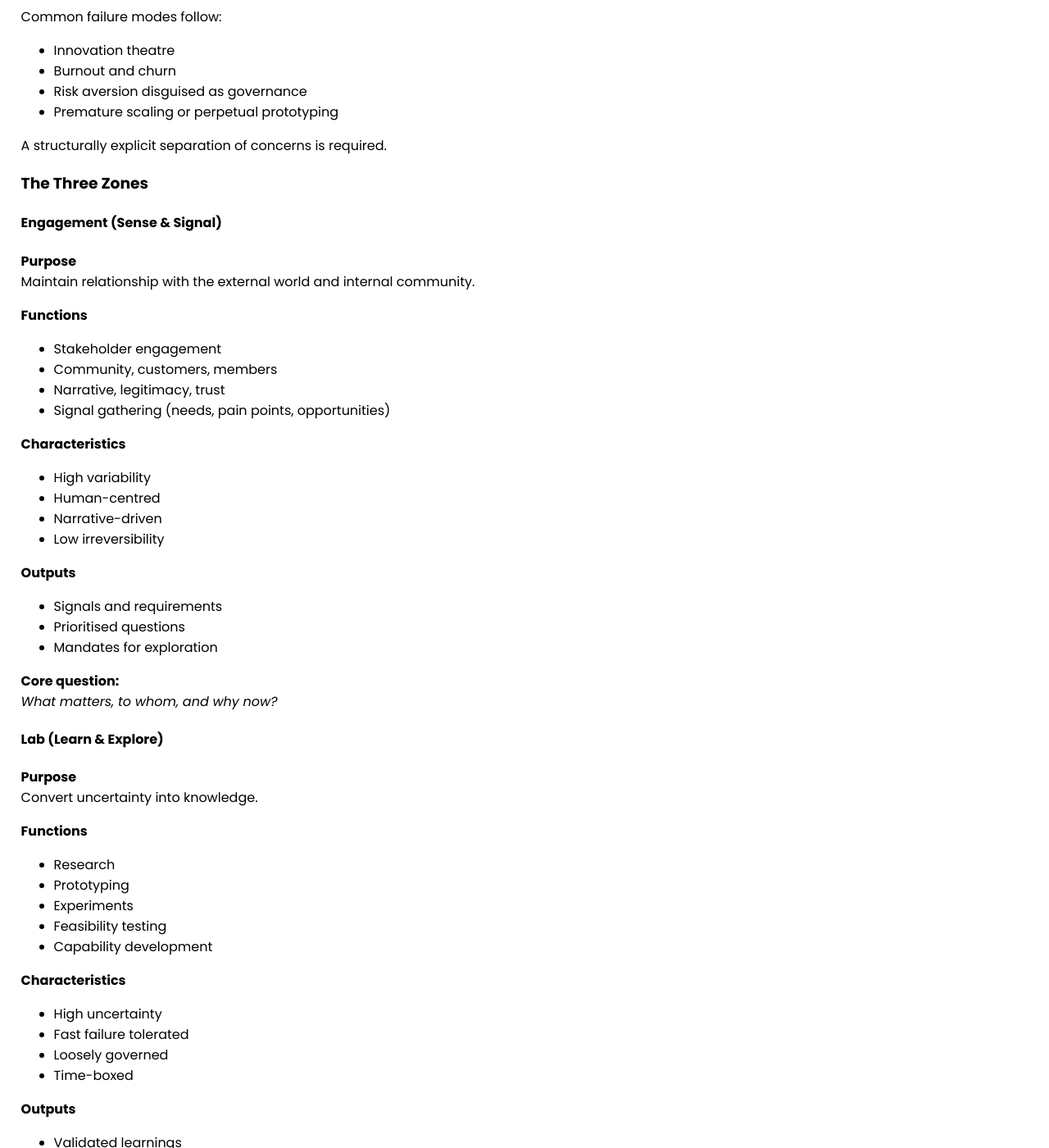
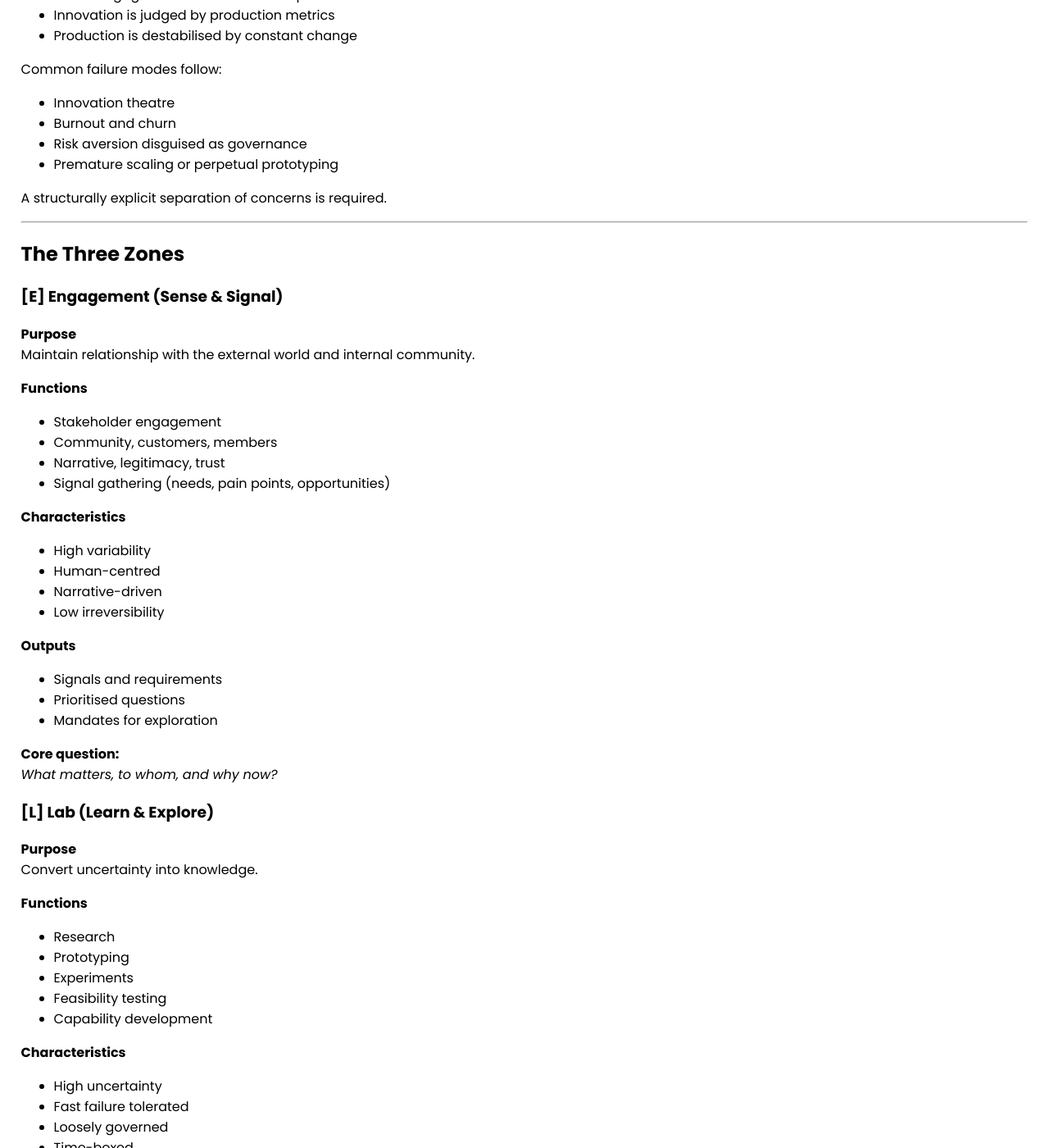
Before and after one commit to selfdriven-engagement/selfdriven-actuate, a Jekyll site: the page built from docs/pages/framework-engagement-lab-production.md, in a window 1280 px wide and 1400 px high, scrolled down 500 px. Shown: the whole window at 82% size. Built offline with Jekyll 4.4.1, drawn with Linux system fonts in a browser that asks for light colours; some of the changed text lies outside the part shown.

```diff
--- a/docs/pages/framework-engagement-lab-production.md
+++ b/docs/pages/framework-engagement-lab-production.md
@@ -4,7 +4,7 @@ title: Engagement–Lab–Production Framework for Continuous Actuation - selfdr
 permalink: /framework/engagement–lab–production
 ---
 
-## The Engagement–Lab–Production (ELP) Framework for Continuous Actuation
+# The Engagement–Lab–Production (ELP) Framework for Continuous Actuation
 
 **Traditional organisational structures optimise for stability and control, but struggle under conditions of rapid technological change, uncertainty, and distributed participation.**
 
@@ -28,9 +28,11 @@ Common failure modes follow:
 
 A structurally explicit separation of concerns is required.
 
-### The Three Zones
+---
 
-#### Engagement (Sense & Signal)
+## The Three Zones
+
+### [E] Engagement (Sense & Signal)
 
 **Purpose**
 Maintain relationship with the external world and internal community.
@@ -55,7 +57,7 @@ Maintain relationship with the external world and internal community.
 **Core question:**
 *What matters, to whom, and why now?*
 
-#### Lab (Learn & Explore)
+### [L] Lab (Learn & Explore)
 
 **Purpose**
 Convert uncertainty into knowledge.
@@ -82,7 +84,7 @@ Convert uncertainty into knowledge.
 **Core question:**
 *What could work, and under what conditions?*
 
-#### Production (Deliver & Sustain)
+### [P] Production (Deliver & Sustain)
 
 **Purpose**
 Deliver reliable, repeatable value.
@@ -109,7 +111,9 @@ Deliver reliable, repeatable value.
 **Core question:**
 *How do we deliver this safely, repeatedly, and at scale?*
 
-### Boundary Rules (Critical Interfaces)
+---
+
+## Boundary Rules (Critical Interfaces)
 
 #### Engagement ↔ Lab
 - Engagement may request exploration
@@ -126,10 +130,12 @@ Deliver reliable, repeatable value.
 - Production does not negotiate scope directly
 - Scope changes route through lab or formal change control
 
+---
+
 ### Governance by Zone
 
-| Domain      | Governance Style        | Appropriate Metrics                  |
-|------------|-------------------------|--------------------------------------|
+| Domain     | Governance Style        | Appropriate Metrics                  |
+|:----------:|:-----------------------:|:------------------------------------:|
 | Engagement | Legitimacy & trust      | Participation, clarity, signal       |
 | Lab        | Learning velocity       | Hypotheses tested, insights          |
 | Production | Reliability & efficiency| Uptime, cost, quality                |
```
